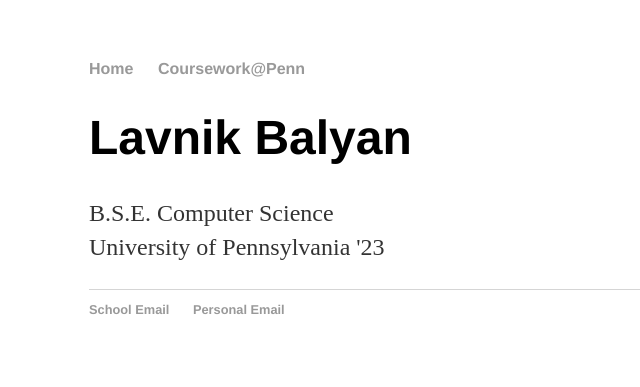
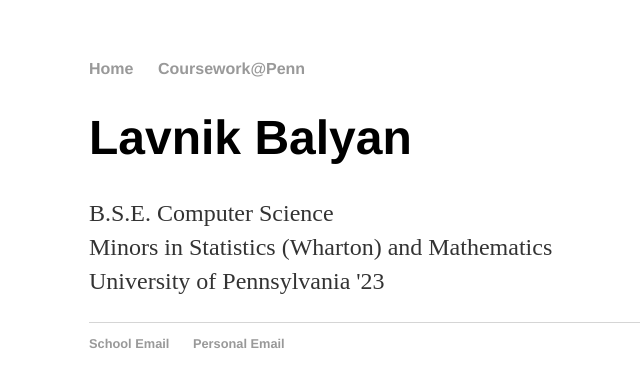
Before and after one commit to lavnik-balyan/lavnik-balyan.github.io, a Jekyll site: the page built from index.html, in a window 1280 px wide. Shown: the top 387 px of the page, without its empty margins (103-743 px from the left). Built offline with Jekyll 4.4.1, drawn with Linux system fonts in a browser that asks for light colours.

Commit message:
Update index.html

```diff
--- a/index.html
+++ b/index.html
@@ -4,5 +4,10 @@ title: Lavnik Balyan
 ---
 <div class="blurb">
      <h1>Lavnik Balyan</h1>
-          <p>B.S.E. Computer Science <br /> University of Pennsylvania '23 </p>
+          <p>
+               B.S.E. Computer Science
+               <br /> Minors in Statistics (Wharton) and Mathematics
+               <br /> University of Pennsylvania '23
+
+          </p>
 </div><!-- /.blurb -->
```
